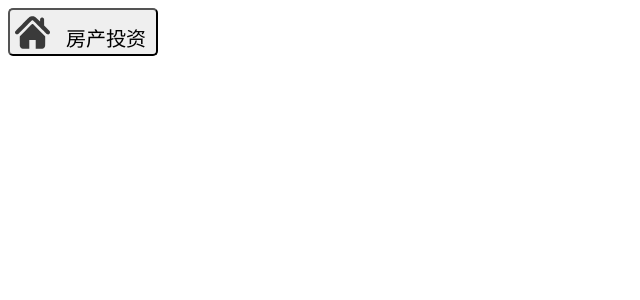
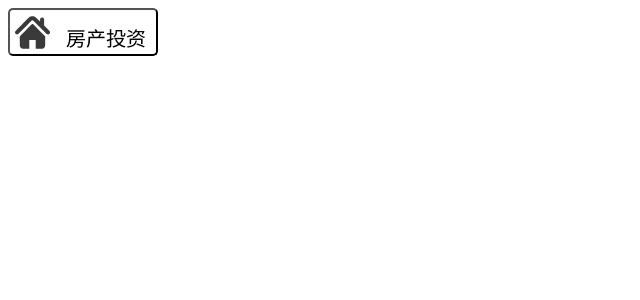
Before and after one commit to shanwu/web, a React (Create React App) app: page / in a window 1280 px wide. Shown: the top 300 px of the page, without its empty margins (0-640 px from the left). Built offline with nearby package versions, Linux system fonts and the light colour scheme.

Commit message:
change: adjust text position

```diff
--- a/src/App.js
+++ b/src/App.js
@@ -17,9 +17,10 @@ export default class App extends React.Component {
   render() {
     return (
       <button style={{
+        background:'white',
         position:'relative',
-        width:150,
-        height:48,
+        width:'150px',
+        height:'48px',
         borderRadius:5,
         paddingTop:2,
         paddingBottom:2,
@@ -36,10 +37,10 @@ export default class App extends React.Component {
       }}
       src={houseLogo} alt="my image"  />
       <label style={{
-        fontSize:20,
+        fontSize:'20px',
         position:"absolute",
-        left:56,
-        top:13,
+        left:'56px',
+        top:'13px',
         background:'transparent',
       }}>房产投资</label></button>
     );
```
